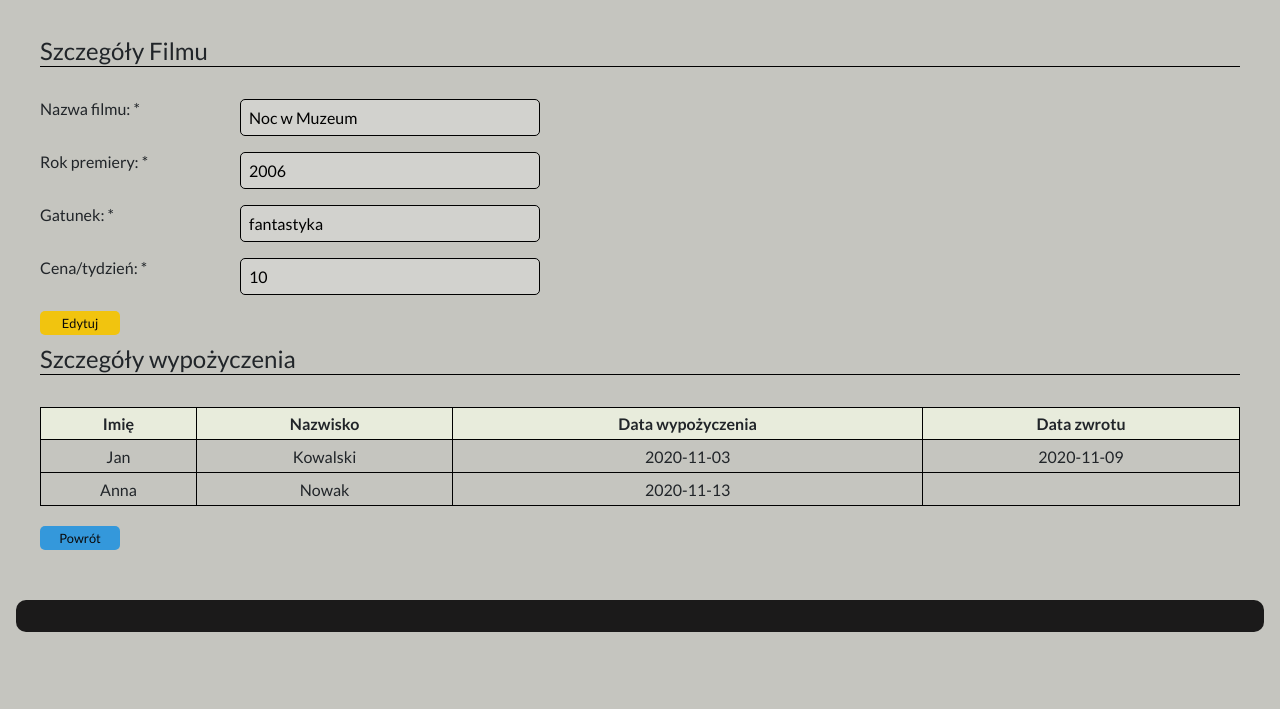
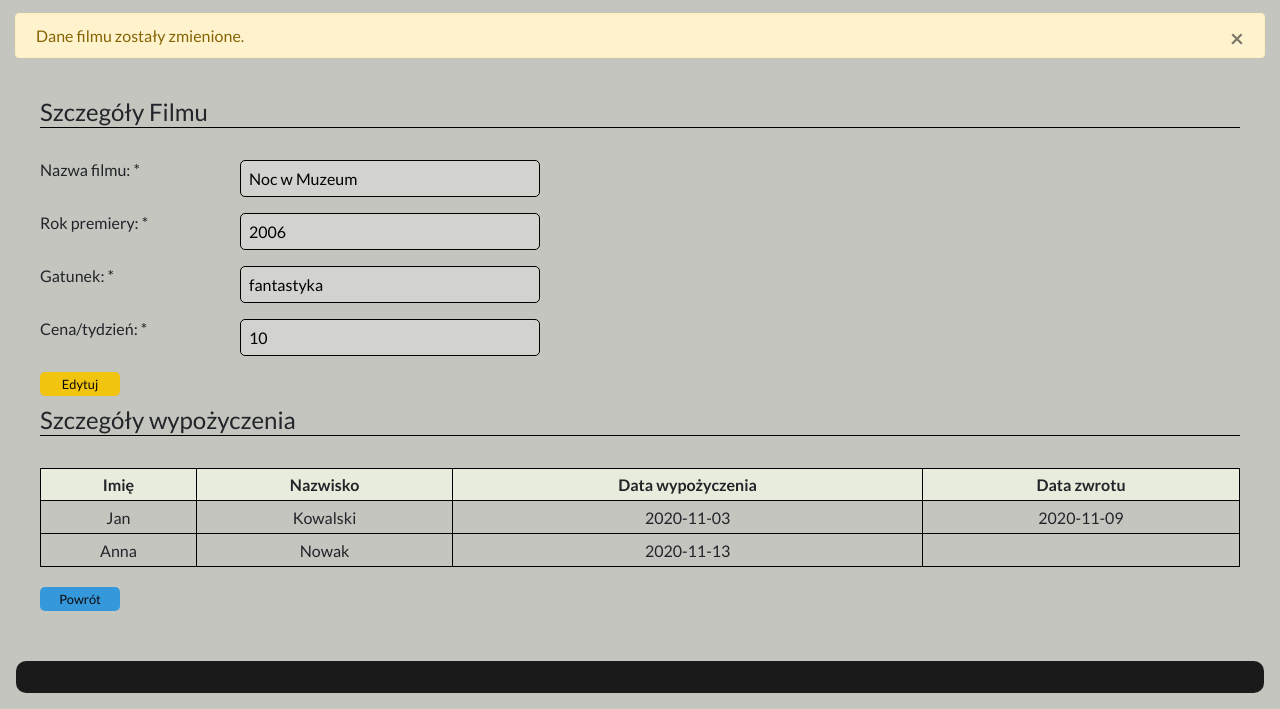
Before and after one commit to mKlime/Video-Rental-demo, a plain HTML site: page pages/movie/movie-details.html in a window 1280 px wide. Both pictures are taken after a click on the link "Edytuj". Shown: the part 225-934 px from the top of the page. Before the commit the page ends 873 px from the top, so only its background shows below. Drawn offline with nearby package versions, Linux system fonts and the light colour scheme.

Commit message:
minor changes - alerts display

```diff
--- a/pages/movie/movie-details.html
+++ b/pages/movie/movie-details.html
@@ -90,10 +90,10 @@
     <script src="https://maxcdn.bootstrapcdn.com/bootstrap/4.0.0/js/bootstrap.min.js" integrity="sha384-JZR6Spejh4U02d8jOt6vLEHfe/JQGiRRSQQxSfFWpi1MquVdAyjUar5+76PVCmYl" crossorigin="anonymous"></script>
     <script>
         $(document).ready(function(){
-    $('.btn-edit').click(function(){
-        $('.info').show()
-    })
-});
+            $('.btn-edit').click(function(){
+                $('.info').removeClass('d-none').show()
+            })
+        });
     </script>
 </body>
 </html>
```
Also changed, not shown: pages/movie/movie-list.html (+4 -4 lines), pages/rent/rent-details.html (+4 -4 lines), pages/rent/rent-list.html (+4 -4 lines), pages/user/user-details.html (+4 -4 lines), pages/user/user-list.html (+4 -4 lines).
